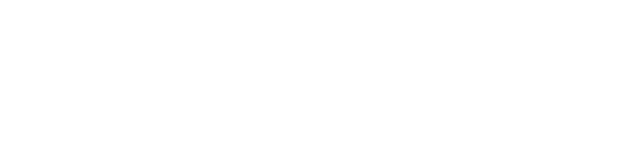
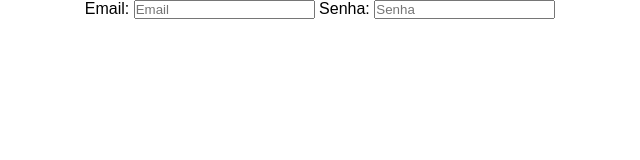
Before and after one commit to iagokoch/todo-list, a website: page frontend/pages/login.html in a window 1280 px wide. Shown: the whole page, without its empty margins (320-960 px from the left). Drawn offline with Linux system fonts and the light colour scheme; files that its build step writes are made by us from their sources.

Commit message:
meu css não ta completando mais AAAAAAAAAAAAAAAAAAAAAAAAAAAAAAAAAAAAAAAAAAAAAAAA

```diff
--- a/frontend/css/login.css
+++ b/frontend/css/login.css
@@ -0,0 +1,11 @@
+* {
+  margin: 0;
+  padding: 0;
+}
+
+body {
+  font-family: "lato-regular", sans-serif;
+  display: flex;
+  justify-content: center;
+  align-content: center;
+}
--- a/frontend/pages/login.html
+++ b/frontend/pages/login.html
@@ -3,7 +3,7 @@
   <head>
     <meta charset="UTF-8" />
     <meta name="viewport" content="width=device-width, initial-scale=1.0" />
-    <link rel="stylesheet" href="css/login.css" />
+    <link rel="stylesheet" href="/frontend/css/login.css" />
     <style>
       @import url("https://fonts.googleapis.com/css2?family=Lato:ital,wght@0,100;0,300;0,400;0,700;0,900;1,100;1,300;1,400;1,700;1,900&display=swap");
     </style>
@@ -15,5 +15,25 @@
   </head>
   <body>
     <h1 id="bemVindo"></h1>
+
+    <div class="container">
+      <form action="" method="post">
+        <label for="email-usuario">Email: </label>
+        <input
+          type="text"
+          id="email-usuario"
+          name="email-usuario"
+          placeholder="Email"
+        />
+
+        <label for="senha-usuario">Senha: </label>
+        <input
+          type="password"
+          id="senha-usuario"
+          name="senha-usuario"
+          placeholder="Senha"
+        />
+      </form>
+    </div>
   </body>
 </html>
```
Also changed, not shown: frontend/index.html (+1 -1 lines).
